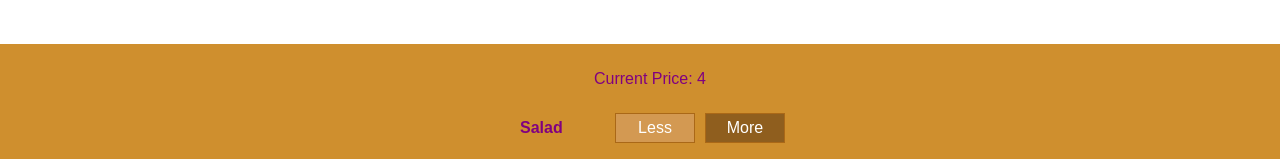
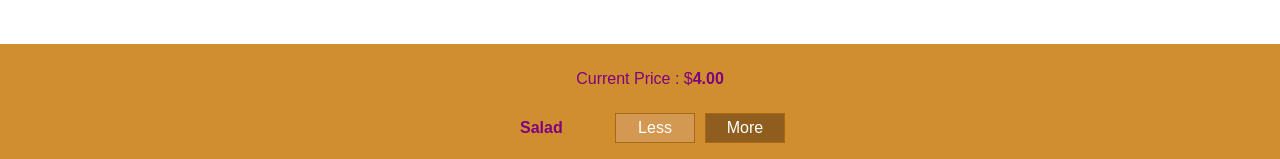
Before and after one commit to arifkhan36/React-Burger-App, a React app: page / in a window 1280 px wide. Shown: the part 324-483 px from the top of the page. Built offline with nearby package versions, Linux system fonts and the light colour scheme.

Commit message:
fixed the price into two decimal format

```diff
--- a/src/components/Burger/BuildControls/BuildControls.js
+++ b/src/components/Burger/BuildControls/BuildControls.js
@@ -14,7 +14,7 @@
 const buildControls =(props) => (
     <div className={classes.BuildControls}>
 
-      <p>Current Price: {props.price}</p>
+      <p>Current Price : $<strong>{props.price.toFixed(2)}</strong></p>
 
        {controls.map(ctrl => (
           <BuildControl
--- a/src/containers/BurgerBuilders/BurgerBuilder.js
+++ b/src/containers/BurgerBuilders/BurgerBuilder.js
@@ -7,8 +7,8 @@
 
 const INGREDIENT_PRICES = {
   salad: 0.5,
-  bacon:1.0,
-  cheese: 0.5,
+  bacon:0.7,
+  cheese: 0.6,
   meat: 1.0
 }
 
```
